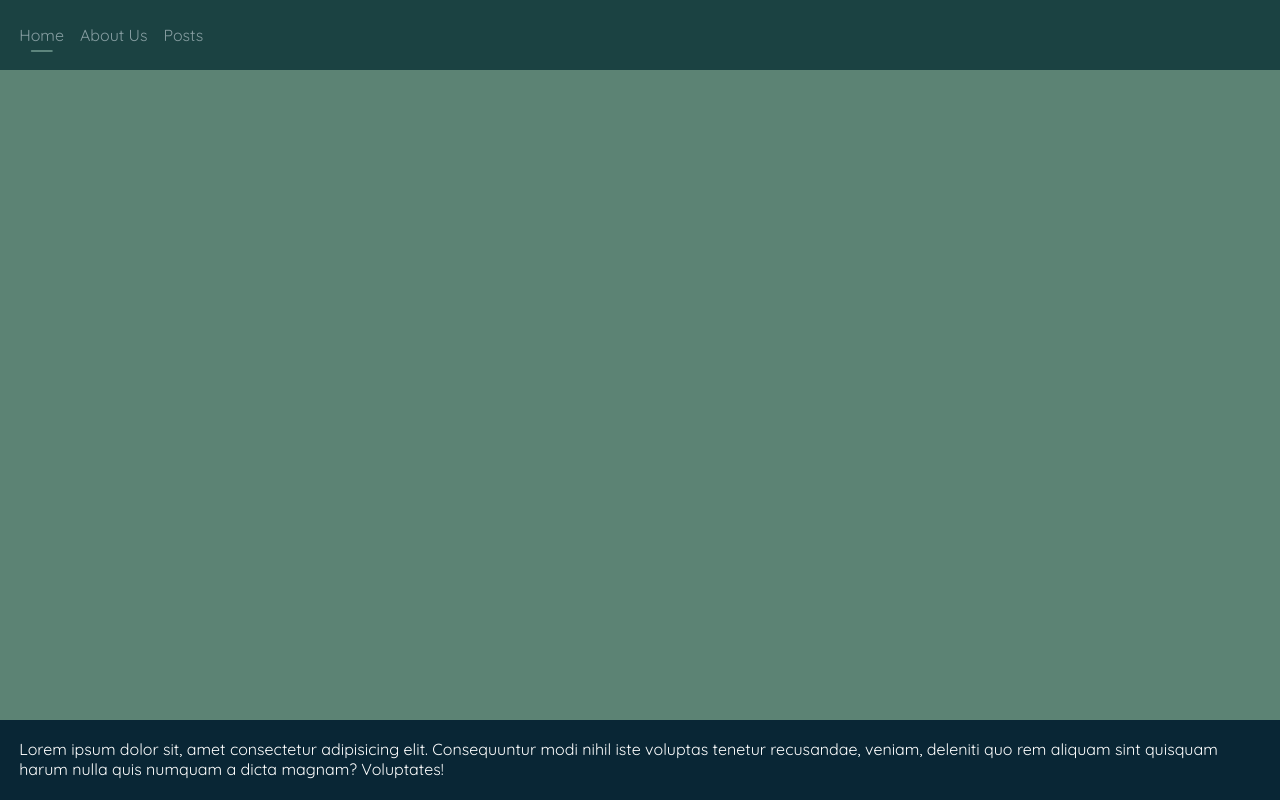
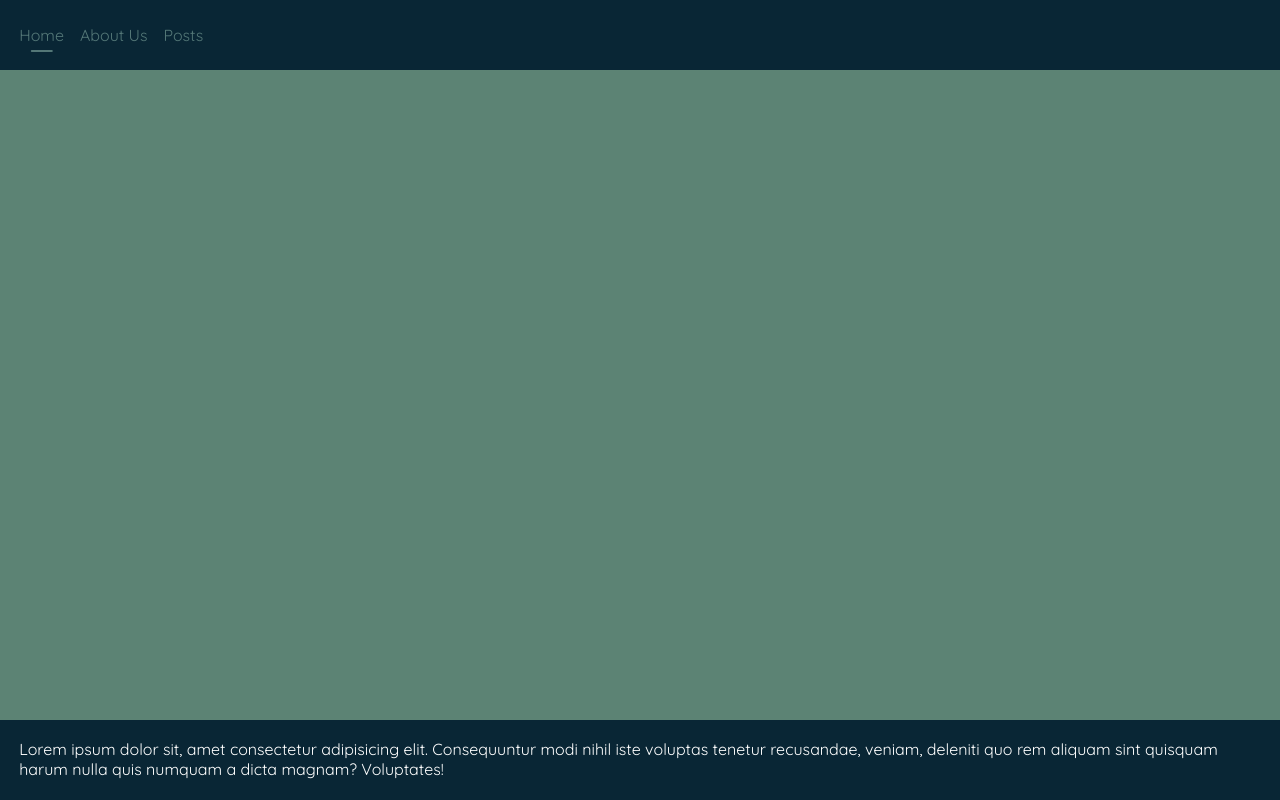
Before and after one commit to antoniorusso2/react-context-api, a React (Vite) app: page / in a window 1280 px wide. Built offline with nearby package versions, Linux system fonts and the light colour scheme.

Commit message:
- color changes

```diff
--- a/src/index.css
+++ b/src/index.css
@@ -44,8 +44,8 @@ img {
 
 /* general components */
 header {
-  background-color: var(--nav-color);
-  color: aliceblue;
+  background-color: var(--bg-color);
+  color: var(--accent-color);
 }
 
 body {
```
